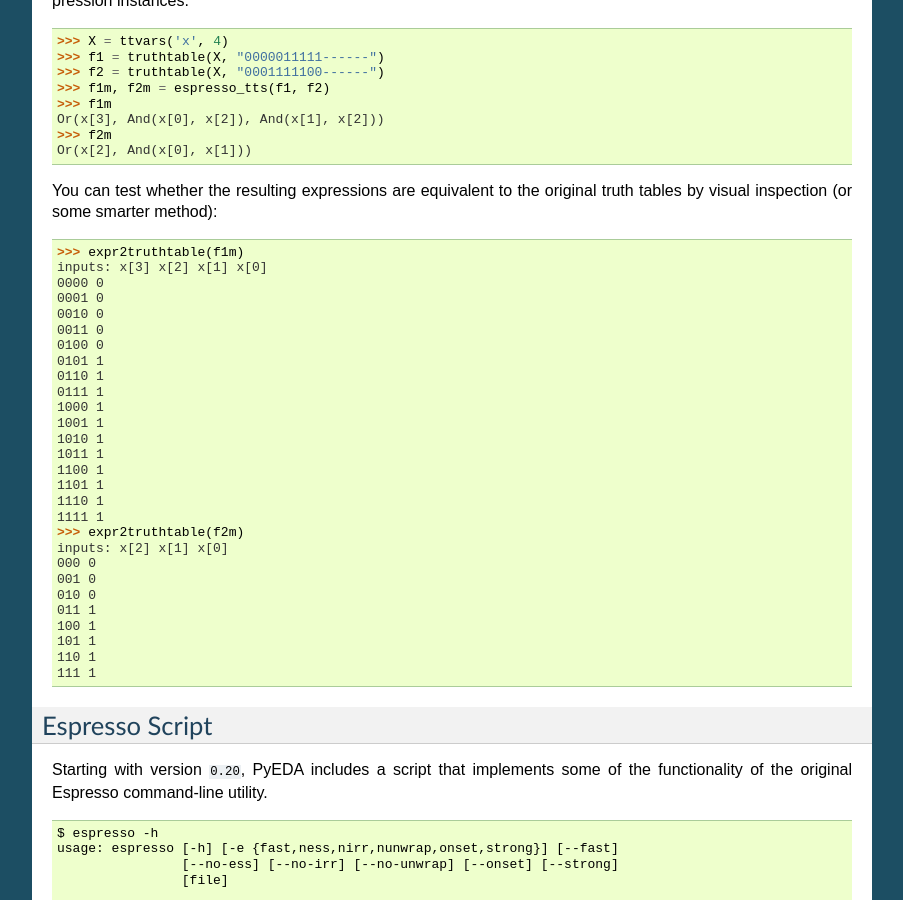
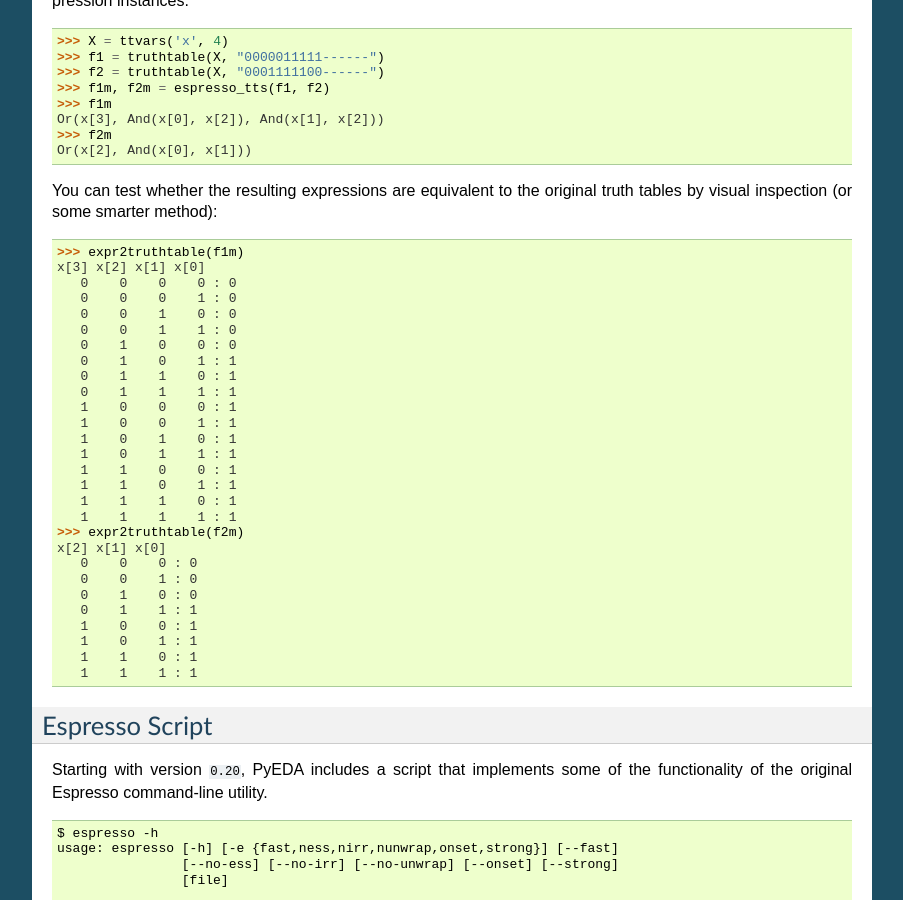
Before and after one commit to cjdrake/pyeda, a Sphinx documentation site: the page built from doc/source/2llm.rst, in a window 1280 px wide and 900 px high, scrolled down 1553 px. Shown: the whole window, without its empty margins (198-1101 px from the left). Built offline with Sphinx 7.4.7, drawn with Linux system fonts in a browser that asks for light colours.

Commit message:
Update documentation for last commit

```diff
--- a/doc/source/2llm.rst
+++ b/doc/source/2llm.rst
@@ -113,33 +113,33 @@
 truth tables by visual inspection (or some smarter method)::
 
    >>> expr2truthtable(f1m)
-   inputs: x[3] x[2] x[1] x[0]
-   0000 0
-   0001 0
-   0010 0
-   0011 0
-   0100 0
-   0101 1
-   0110 1
-   0111 1
-   1000 1
-   1001 1
-   1010 1
-   1011 1
-   1100 1
-   1101 1
-   1110 1
-   1111 1
+   x[3] x[2] x[1] x[0]
+      0    0    0    0 : 0
+      0    0    0    1 : 0
+      0    0    1    0 : 0
+      0    0    1    1 : 0
+      0    1    0    0 : 0
+      0    1    0    1 : 1
+      0    1    1    0 : 1
+      0    1    1    1 : 1
+      1    0    0    0 : 1
+      1    0    0    1 : 1
+      1    0    1    0 : 1
+      1    0    1    1 : 1
+      1    1    0    0 : 1
+      1    1    0    1 : 1
+      1    1    1    0 : 1
+      1    1    1    1 : 1
    >>> expr2truthtable(f2m)
-   inputs: x[2] x[1] x[0]
-   000 0
-   001 0
-   010 0
-   011 1
-   100 1
-   101 1
-   110 1
-   111 1
+   x[2] x[1] x[0]
+      0    0    0 : 0
+      0    0    1 : 0
+      0    1    0 : 0
+      0    1    1 : 1
+      1    0    0 : 1
+      1    0    1 : 1
+      1    1    0 : 1
+      1    1    1 : 1
 
 Espresso Script
 ===============
```
Also changed, not shown: doc/source/expr.rst (+18 -18 lines), doc/source/sudoku.rst (+9 -9 lines).
